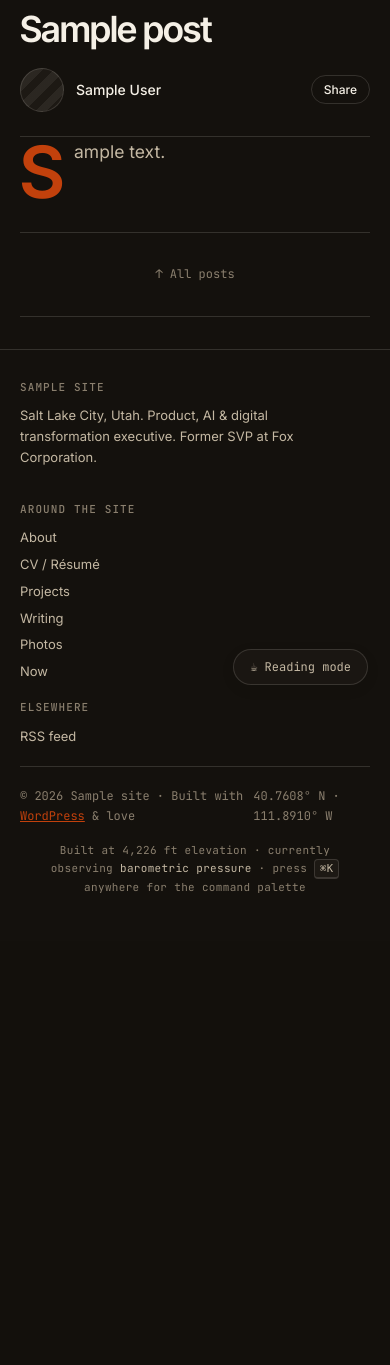
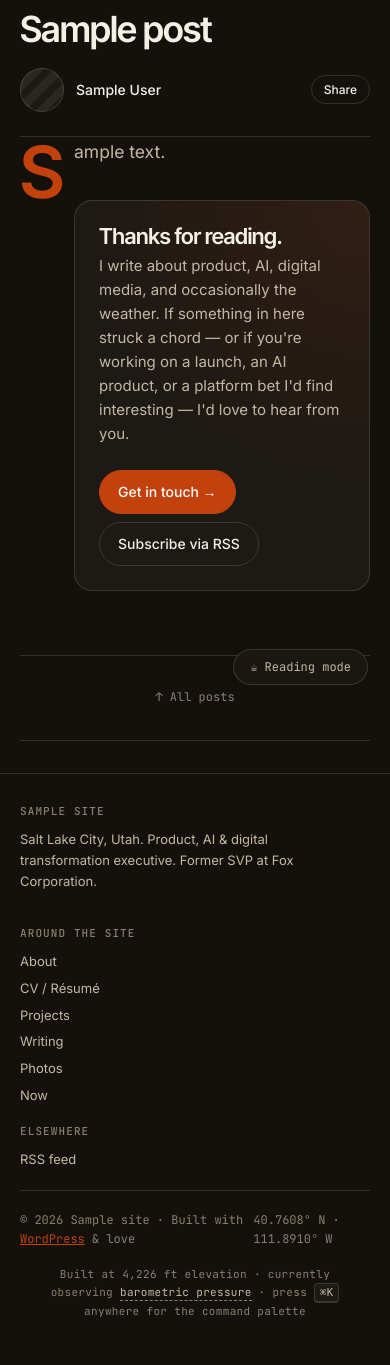
Before and after one commit to stevembaron/stevebaron-wordpress-theme, a WordPress theme: template single.php in a window 390 px wide. Shown: the part 137-1502 px from the top of the page. Before the commit the page ends 1030 px from the top, so only its background shows below. Run offline with PHP 8.4 and a stand-in for WordPress, Linux system fonts and the light colour scheme; the site name, menu and one post (Sample post) are stand-ins, and other content is empty; some libraries are stand-ins or nearby versions.

Commit message:
v1.5 polish round 5: post CTA, tooltips, post print, 404 flavor
Posts:
- New "Thanks for reading" card after the article body. Two columns on
  desktop (lead copy + CTA buttons), single column on mobile. Subtle
  radial accent gradient in the corner. Auto-hidden in reading mode so
  it doesn't interrupt the column. Links to /contact/ and the RSS feed.
- Post-specific print stylesheet: hides nav, footer, share, eyebrow,
  TOC, reading-mode pill, featured image. Body becomes 11pt/1.5 with
  heading sizes that match a printable essay. External links get their
  URL appended in parens, like the CV print mode.

Footer:
- Hover-tooltip definitions on the rotating weather term. The term gets
  a dashed underline + help cursor; hovering shows a dark tooltip with
  a short, conversational explanation ("Lapse rate · How fast
  temperature drops as you go up in elevation…"). Keyboard-accessible
  via tabindex and focus/blur.

404:
- A randomly-chosen flavor line appears under the forecast block on
  each visit ("⛈ severe link-broken warning in effect" etc.). Pulled
  from a list of six.

Home:
- Hover-lift on each stat in the stats strip — subtle translateY + a
  faint accent-tinted background. Reinforces that the numbers are
  meaningful, without being noisy.

Theme bump to v1.5.0.

https://claude.ai/code/session_01Pm6bEoy2umY34dYqRxgBnz

```diff
--- a/assets/css/main.css
+++ b/assets/css/main.css
@@ -2092,3 +2092,149 @@ body.sb-reading .sb-toc { display: none; }
   margin-top: 8px;
 }
 .slc-clock [data-slc-clock] { color: var(--ink-2); font-variant-numeric: tabular-nums; }
+
+/* ============================================================
+   END-OF-POST "Thanks for reading" CTA card
+   ============================================================ */
+
+.post-cta {
+  margin-top: var(--space-lg);
+  padding: 32px 36px;
+  background: var(--bg-2);
+  border: 1px solid var(--line);
+  border-radius: var(--radius-lg);
+  display: grid;
+  grid-template-columns: 1fr auto;
+  gap: 24px;
+  align-items: center;
+  position: relative;
+  overflow: hidden;
+}
+.post-cta::before {
+  content: '';
+  position: absolute;
+  inset: 0;
+  background: radial-gradient(circle at top right, color-mix(in oklab, var(--accent) 12%, transparent), transparent 60%);
+  pointer-events: none;
+}
+.post-cta-text { position: relative; }
+.post-cta-text h3 {
+  font-size: 22px;
+  margin: 0 0 6px;
+}
+.post-cta-text p {
+  color: var(--ink-2);
+  font-size: 15px;
+  margin: 0;
+}
+.post-cta-actions {
+  position: relative;
+  display: flex;
+  flex-direction: column;
+  gap: 8px;
+  align-items: flex-start;
+}
+@media (max-width: 700px) {
+  .post-cta { grid-template-columns: 1fr; padding: 24px; }
+  .post-cta-actions { flex-direction: row; flex-wrap: wrap; }
+}
+body.sb-reading .post-cta { display: none; }
+
+/* ============================================================
+   WEATHER TERM TOOLTIP (footer rotator hover)
+   ============================================================ */
+
+.footer-altitude .wx-rotate.has-tooltip {
+  border-bottom: 1px dashed var(--ink-3);
+  padding-bottom: 1px;
+}
+.sb-tooltip {
+  position: fixed;
+  max-width: 280px;
+  background: var(--ink);
+  color: var(--bg);
+  padding: 10px 14px;
+  border-radius: 8px;
+  font-family: var(--font-body);
+  font-size: 13px;
+  line-height: 1.4;
+  letter-spacing: 0;
+  z-index: 10001;
+  opacity: 0;
+  transform: translate(-50%, 4px);
+  transition: opacity .15s, transform .15s;
+  pointer-events: none;
+  box-shadow: 0 10px 24px rgba(0,0,0,.18);
+}
+.sb-tooltip.is-in { opacity: 1; transform: translate(-50%, 0); }
+.sb-tooltip::after {
+  content: '';
+  position: absolute;
+  bottom: -6px;
+  left: 50%;
+  transform: translateX(-50%);
+  border: 6px solid transparent;
+  border-top-color: var(--ink);
+  border-bottom: 0;
+}
+
+/* ============================================================
+   404 FLAVOR LINE
+   ============================================================ */
+
+.error-forecast-flavor {
+  margin-top: 12px;
+  padding-top: 12px;
+  border-top: 1px dashed var(--line);
+  color: var(--ink-3);
+  font-family: var(--font-mono);
+  font-size: 11.5px;
+  letter-spacing: .02em;
+}
+
+/* ============================================================
+   STAT CARD HOVER LIFT (home page)
+   ============================================================ */
+
+.stats-inner > div {
+  padding: 12px;
+  border-radius: var(--radius);
+  transition: transform .25s cubic-bezier(.2,.6,.2,1), background .2s;
+}
+.stats-inner > div:hover {
+  transform: translateY(-2px);
+  background: color-mix(in oklab, var(--accent) 6%, transparent);
+}
+
+/* ============================================================
+   PRINT — single posts (clean reading version)
+   ============================================================ */
+
+@media print {
+  body.single .post-cta,
+  body.single .post-nav,
+  body.single .post-share,
+  body.single .post-byline .post-share,
+  body.single .post-eyebrow,
+  body.single .sb-toc,
+  body.single .sb-reading-toggle,
+  body.single .post-featured-image {
+    display: none !important;
+  }
+  body.single .post-hero { padding: 0 !important; }
+  body.single .post-title { font-size: 22pt !important; margin: 0 0 6pt !important; }
+  body.single .post-summary { font-size: 12pt !important; color: #444 !important; font-style: italic; }
+  body.single .post-byline { padding: 0 !important; border: 0 !important; }
+  body.single .entry-content {
+    font-size: 11pt !important;
+    line-height: 1.5 !important;
+  }
+  body.single .entry-content h2 { font-size: 14pt !important; margin-top: 14pt !important; }
+  body.single .entry-content h3 { font-size: 12pt !important; }
+  body.single .entry-content a:not(.sb-anchor)[href^="http"]::after {
+    content: " <" attr(href) ">";
+    font-size: 9pt;
+    color: #555;
+    font-family: 'Courier New', monospace;
+  }
+}
--- a/assets/js/main.js
+++ b/assets/js/main.js
@@ -696,7 +696,69 @@
     initHeroScrollCue();
     initFeaturedImageParallax();
     initLiveColorSchemeListener();
+
+    // v1.5 goodies
+    initWxTooltips();
+    init404FlavorText();
   });
+
+  // ── Wx-term tooltip definitions (footer rotator) ─────────────────────────
+
+  function initWxTooltips() {
+    var el = document.querySelector('.footer-altitude .wx-rotate');
+    if (!el) return;
+    var defs = {
+      'barometric pressure':      'The weight of the atmosphere above you. Falling pressure usually means weather is on the way.',
+      'dew point':                'The temperature at which air becomes saturated and dew forms. High dew point = sticky.',
+      'wet bulb temperature':     'What it feels like when sweat can fully evaporate. The classic "is this heat survivable" metric.',
+      'wind chill':               'How cold it feels factoring in heat loss from wind on exposed skin.',
+      'mean sea-level pressure':  'Barometric pressure adjusted as if you were standing at sea level. Lets meteorologists compare apples to apples.',
+      'frost point':              'The dew point equivalent when it would freeze instead of condense. Frost forecasts hinge on it.',
+      'METAR observations':       'The cryptic-looking weather report aviation uses. Half art, half code.',
+      'lapse rate':               'How fast temperature drops as you go up in elevation. Steep lapse rates make for unstable, thunderstorm-y air.',
+      'isobars':                  'Lines of equal pressure on a weather map. Tightly packed = windy.',
+      'orographic lift':          'When wind hits a mountain and is forced upward, cools, and dumps snow on the windward side. The whole reason Utah skiing is a thing.',
+    };
+    el.classList.add('has-tooltip');
+    el.style.cursor = 'help';
+    el.setAttribute('tabindex', '0');
+
+    var tip = null;
+    function show() {
+      var text = defs[el.textContent.trim().toLowerCase()];
+      if (!text) return;
+      if (!tip) { tip = document.createElement('div'); tip.className = 'sb-tooltip'; document.body.appendChild(tip); }
+      tip.textContent = text;
+      var rect = el.getBoundingClientRect();
+      tip.style.left = (rect.left + rect.width / 2) + 'px';
+      tip.style.bottom = (window.innerHeight - rect.top + 10) + 'px';
+      tip.classList.add('is-in');
+    }
+    function hide() { if (tip) tip.classList.remove('is-in'); }
+    el.addEventListener('mouseenter', show);
+    el.addEventListener('mouseleave', hide);
+    el.addEventListener('focus', show);
+    el.addEventListener('blur', hide);
+  }
+
+  // ── 404 page: rotating "forecast" flavor text ────────────────────────────
+
+  function init404FlavorText() {
+    var el = document.querySelector('.error-forecast');
+    if (!el) return;
+    var lines = [
+      '🌤  forecast updated every visit — no two are alike.',
+      '🌪  page swept up by an unusually persistent eddy.',
+      '🌫  visibility report: 0 feet at this URL.',
+      '❄  no precipitation in this directory.',
+      '⛈  severe link-broken warning in effect.',
+      '☀  conditions remain pleasant on every other URL.',
+    ];
+    var flavor = document.createElement('div');
+    flavor.className = 'error-forecast-flavor';
+    flavor.textContent = lines[Math.floor(Math.random() * lines.length)];
+    el.appendChild(flavor);
+  }
 
   // ── Hero "scroll for more" cue ───────────────────────────────────────────
 
--- a/functions.php
+++ b/functions.php
@@ -3,7 +3,7 @@
  * Steve Baron Theme — functions.php
  */
 
-define( 'STEVEBARON_VERSION', '1.1.0' );
+define( 'STEVEBARON_VERSION', '1.5.0' );
 define( 'STEVEBARON_DIR', get_template_directory() );
 define( 'STEVEBARON_URI', get_template_directory_uri() );
 
--- a/single.php
+++ b/single.php
@@ -64,6 +64,19 @@ $tags     = get_the_tags();
       </div>
     <?php endif; ?>
 
+    <aside class="post-cta">
+      <div class="post-cta-text">
+        <h3><?php _e( 'Thanks for reading.', 'stevebaron' ); ?></h3>
+        <p>
+          <?php _e( "I write about product, AI, digital media, and occasionally the weather. If something in here struck a chord — or if you're working on a launch, an AI product, or a platform bet I'd find interesting — I'd love to hear from you.", 'stevebaron' ); ?>
+        </p>
+      </div>
+      <div class="post-cta-actions">
+        <a href="<?php echo esc_url( home_url( '/contact/' ) ); ?>" class="btn btn-primary"><?php _e( 'Get in touch →', 'stevebaron' ); ?></a>
+        <a href="<?php echo esc_url( get_feed_link() ); ?>" class="btn"><?php _e( 'Subscribe via RSS', 'stevebaron' ); ?></a>
+      </div>
+    </aside>
+
     <nav class="post-nav" aria-label="<?php _e('Post navigation','stevebaron'); ?>">
       <div>
         <?php previous_post_link('%link', '← %title'); ?>
--- a/style.css
+++ b/style.css
@@ -4,7 +4,7 @@ Theme URI: https://stevebaron.com
 Author: Steve Baron
 Author URI: https://stevebaron.com
 Description: A personal website theme for SteveBaron.com — outdoorsy Utah-mountain feel, modern sans type, ember-orange accents. Features 9 page templates, dark mode, custom post types for projects and CV, and a masonry photo gallery.
-Version: 1.1.0
+Version: 1.5.0
 Requires at least: 6.2
 Tested up to: 6.7
 Requires PHP: 8.0
```
